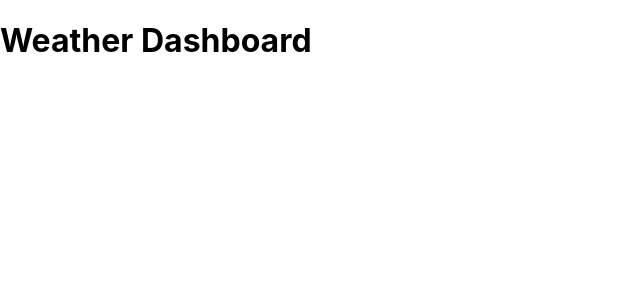
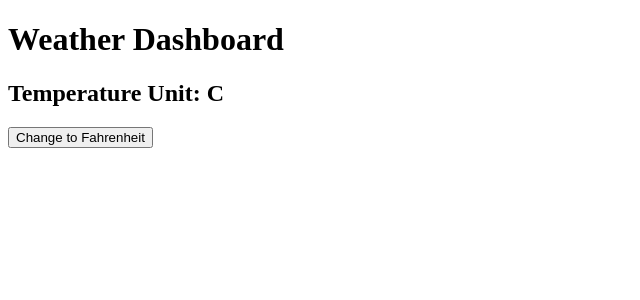
Before and after one commit to Souvik0901/Weather-App, a React (Create React App) app: page / in a window 1280 px wide. Shown: the top 300 px of the page, without its empty margins (0-640 px from the left). Built offline with nearby package versions, Linux system fonts and the light colour scheme.

Commit message:
redux store setup with weather slice

```diff
--- a/src/App.js
+++ b/src/App.js
@@ -1,10 +1,22 @@
-import logo from './logo.svg';
-import './App.css';
+import { useSelector, useDispatch } from "react-redux";
+import { setUnit } from "./redux/weatherSlice";
 
 function App() {
+
+  const dispatch = useDispatch();
+  const unit = useSelector(state => state.weather.unit);
+
   return (
     <div>
+
       <h1>Weather Dashboard</h1>
+
+      <h2>Temperature Unit: {unit}</h2>
+
+      <button onClick={() => dispatch(setUnit("F"))}>
+        Change to Fahrenheit
+      </button>
+
     </div>
   );
 }
--- a/src/index.js
+++ b/src/index.js
@@ -1,17 +1,14 @@
-import React from 'react';
-import ReactDOM from 'react-dom/client';
-import './index.css';
-import App from './App';
-import reportWebVitals from './reportWebVitals';
+import React from "react";
+import ReactDOM from "react-dom/client";
+import App from "./App";
 
-const root = ReactDOM.createRoot(document.getElementById('root'));
+import { Provider } from "react-redux";
+import { store } from "./redux/store";
+
+const root = ReactDOM.createRoot(document.getElementById("root"));
+
 root.render(
-  <React.StrictMode>
+  <Provider store={store}>
     <App />
-  </React.StrictMode>
+  </Provider>
 );
-
-// If you want to start measuring performance in your app, pass a function
-// to log results (for example: reportWebVitals(console.log))
-// or send to an analytics endpoint. Learn more: https://bit.ly/CRA-vitals
-reportWebVitals();
--- /dev/null
+++ b/src/redux/store.js
@@ -0,0 +1,8 @@
+import { configureStore } from "@reduxjs/toolkit";
+import weatherReducer from "./weatherSlice";
+
+export const store = configureStore({
+  reducer: {
+    weather: weatherReducer
+  }
+});
--- /dev/null
+++ b/src/redux/weatherSlice.js
@@ -0,0 +1,24 @@
+import { createSlice } from "@reduxjs/toolkit";
+
+const weatherSlice = createSlice({
+  name: "weather",
+  initialState: {
+    cities: [],
+    unit: "C"
+  },
+  reducers: {
+
+    setCities: (state, action) => {
+      state.cities = action.payload;
+    },
+
+    setUnit: (state, action) => {
+      state.unit = action.payload;
+    }
+
+  }
+});
+
+export const { setCities, setUnit } = weatherSlice.actions;
+
+export default weatherSlice.reducer;
```
